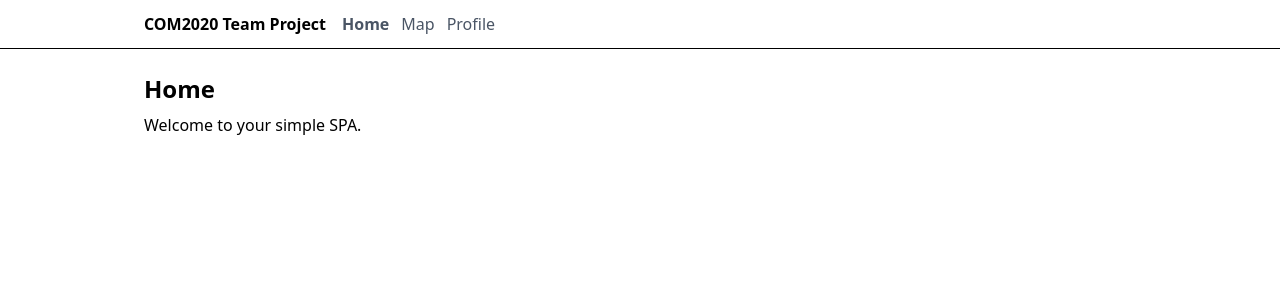
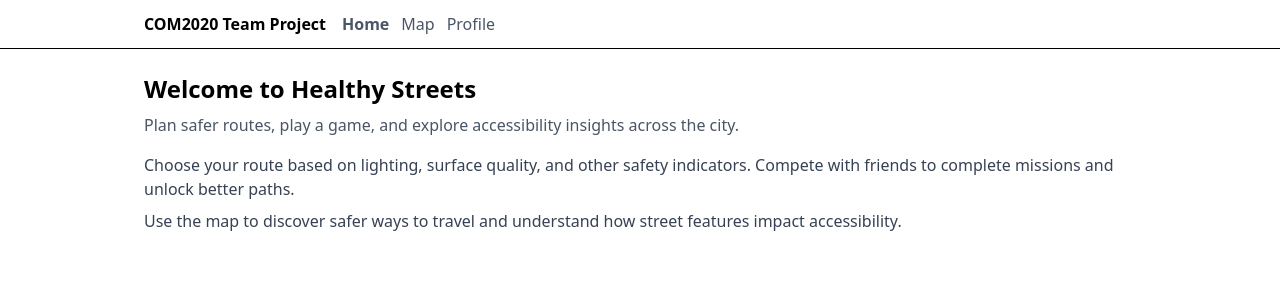
Before and after one commit to PeterC-B/COM2020-TeamProject, a Vue app in the folder client/: page / in a window 1280 px wide. Shown: the top 300 px of the page. Built offline with nearby package versions, Linux system fonts and the light colour scheme.

Commit message:
Basic homepage view

```diff
--- a/client/src/views/HomeView.vue
+++ b/client/src/views/HomeView.vue
@@ -1,8 +1,23 @@
 <script setup lang="ts"></script>
 
 <template>
-    <section>
-        <h1 class="text-2xl font-semibold">Home</h1>
-        <p class="mt-2">Welcome to your simple SPA.</p>
+    <section class="space-y-4">
+        <div>
+            <h1 class="text-2xl font-semibold">Welcome to Healthy Streets</h1>
+            <p class="mt-2 text-gray-600">
+                Plan safer routes, play a game, and explore accessibility insights across the city.
+            </p>
+        </div>
+
+        <div class="space-y-2 text-gray-700">
+            <p>
+                Choose your route based on lighting, surface quality, and other safety indicators.
+                Compete with friends to complete missions and unlock better paths.
+            </p>
+            <p>
+                Use the map to discover safer ways to travel and understand how street features
+                impact accessibility.
+            </p>
+        </div>
     </section>
 </template>
```
